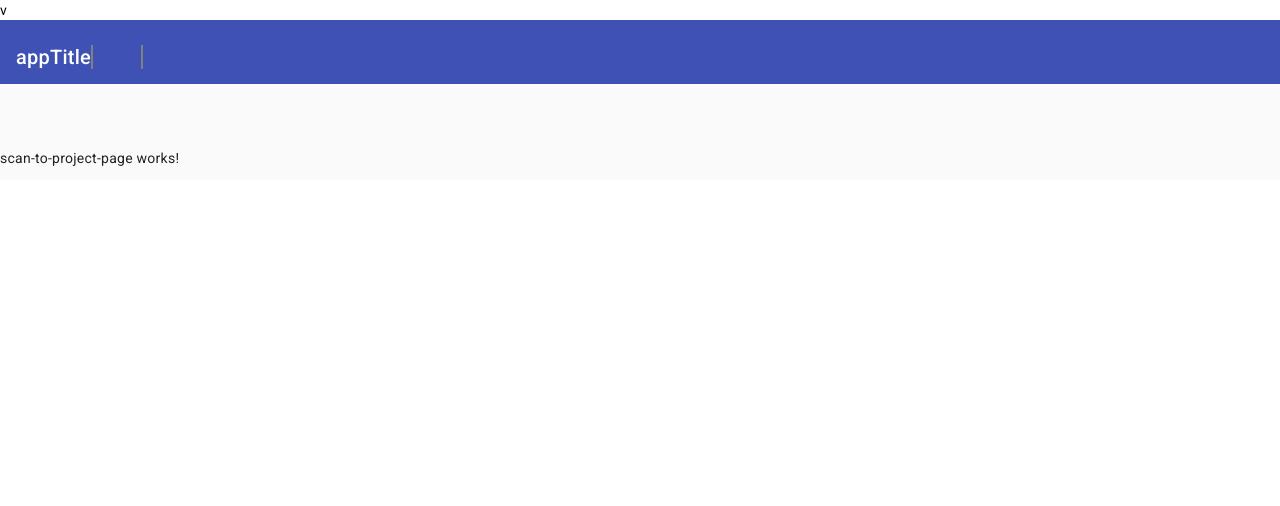
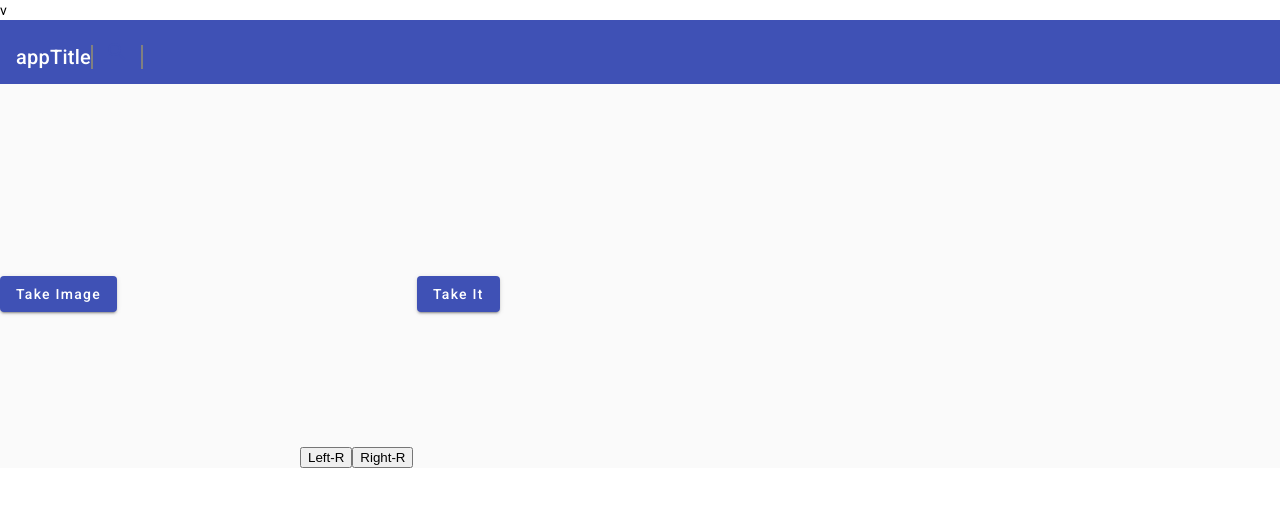
Before and after one commit to lenchan139/seafood-project-inputer, an Angular app: page /scan2project in a window 1280 px wide. Shown: the top 506 px of the page. Built offline with nearby package versions, Linux system fonts and the light colour scheme.

Commit message:
finish rotate and cropdetect testing

```diff
--- a/package.json
+++ b/package.json
@@ -20,6 +20,7 @@
     "@angular/platform-browser": "^16.2.0",
     "@angular/platform-browser-dynamic": "^16.2.0",
     "@angular/router": "^16.2.0",
+    "jscanify": "^1.2.0",
     "rxjs": "~7.8.0",
     "tslib": "^2.3.0",
     "zone.js": "~0.13.0"
--- a/src/app/app.module.ts
+++ b/src/app/app.module.ts
@@ -21,7 +21,7 @@ import {MatDialogModule} from '@angular/material/dialog';
 import {MatSelectModule} from '@angular/material/select';
 import { HomepageComponent } from './pages/homepage/homepage.component';
 import { ScanToProjectPageComponent } from './pages/scan-to-project-page/scan-to-project-page.component';
-
+import { FormsModule } from '@angular/forms';
 @NgModule({
   declarations: [
     AppComponent,
@@ -37,7 +37,7 @@ import { ScanToProjectPageComponent } from './pages/scan-to-project-page/scan-to
     AppRoutingModule,
     BrowserAnimationsModule,
 
-
+    FormsModule,
     MatMenuModule,
     MatListModule,
     MatToolbarModule,
@@ -51,6 +51,7 @@ import { ScanToProjectPageComponent } from './pages/scan-to-project-page/scan-to
     MatSnackBarModule,
     MatDialogModule,
     MatFormFieldModule,
+
   ],
   providers: [],
   bootstrap: [AppComponent]
--- a/src/app/navigation-bar/navigation-bar.component.html
+++ b/src/app/navigation-bar/navigation-bar.component.html
@@ -19,7 +19,7 @@
   v
   <mat-sidenav-container class="sidenav-container" >
 
-    <mat-sidenav id="sidenav" #drawer class="sidenav" ([ngModel])="sidenav" fixedInViewport="true"
+    <mat-sidenav id="sidenav" #drawer class="sidenav"  fixedInViewport="true"
       (elementScrolled)="updateScroll($event)" (openedChange)="onSidenavOpnedUpdate($event)"
       [attr.role]="(isHandset$ | async) || isHeadlessChrome ? 'dialog' : 'navigation'" fixedInViewport="true"
       [mode]="(isHandset$ | async) || isHeadlessChrome ? 'over' : 'side'"
--- a/src/app/pages/scan-to-project-page/scan-to-project-page.component.html
+++ b/src/app/pages/scan-to-project-page/scan-to-project-page.component.html
@@ -1 +1,38 @@
-<p>scan-to-project-page works!</p>
+<div class="all">
+    <div class="uploadPart">
+
+        <input #uploadInputElement type="file"
+        id="uploadImageInput"
+        class="file-upload" accept="image/*" capture="user"
+            (change)="onUploadImage($event)"
+            *ngIf="!isFromSteaming"
+            style="display: none;"
+            />
+            <button mat-raised-button color="primary"
+            *ngIf="!isFromSteaming"
+            (click)="openCameraCaputureDocument();"
+            >
+        Take Image
+        </button>
+
+        <canvas #uploadCanvas id="uploadCanvas" ></canvas>
+
+            <button mat-raised-button color="primary"
+
+            (click)="caputureSteamingAndToImage();"
+            >
+        Take It
+        </button>
+  </div>
+
+
+    <img #selectedImage id="selectedImage" class="selectedImage" />
+
+
+    <canvas #outputCanvas id="outputCanvas" ></canvas>
+
+    <button (click)="rotateControl(-1)">Left-R</button>
+    <button (click)="rotateControl(1)">Right-R</button>
+
+    <div class="resultCanvas" #resultCanvas ></div>
+</div>
--- a/src/app/pages/scan-to-project-page/scan-to-project-page.component.less
+++ b/src/app/pages/scan-to-project-page/scan-to-project-page.component.less
@@ -0,0 +1,9 @@
+.all{
+    .selectedImage{
+
+    }
+    #uploadCanvas{
+        max-width: 100%;
+        max-height: 100%;
+    }
+}
--- a/src/app/pages/scan-to-project-page/scan-to-project-page.component.ts
+++ b/src/app/pages/scan-to-project-page/scan-to-project-page.component.ts
@@ -1,10 +1,142 @@
-import { Component } from '@angular/core';
+import { Component, ElementRef, OnInit, ViewChild } from '@angular/core';
+import { CommonService } from 'src/app/services/common.service';
+declare const jscanify: any
+declare const cv : any
 
 @Component({
   selector: 'app-scan-to-project-page',
   templateUrl: './scan-to-project-page.component.html',
   styleUrls: ['./scan-to-project-page.component.less']
 })
-export class ScanToProjectPageComponent {
+export class ScanToProjectPageComponent implements OnInit {
+  @ViewChild('uploadInputElement') uploadImageInput: ElementRef<HTMLInputElement> | undefined
+  @ViewChild('selectedImage') selectedImage: ElementRef<HTMLImageElement> | undefined
+  @ViewChild('resultCanvas') resultCanvas: ElementRef<HTMLDivElement> | undefined
+  @ViewChild('uploadCanvas') uploadCanvas: ElementRef<HTMLCanvasElement> | undefined
+  @ViewChild('outputCanvas') outputCanvas: ElementRef<HTMLCanvasElement> | undefined
+  constructor(
+    private commonService: CommonService,
+  ) {
+
+  }
+
+  ngOnInit(): void {
+    //Called after the constructor, initializing input properties, and the first call to ngOnChanges.
+    //Add 'implements OnInit' to the class.
+
+  }
+
+
+  async onUploadImage(e: Event) {
+    console.log(e)
+    console.log(e.target)
+    const t = <HTMLInputElement>e.target
+
+    console.log(t.files)
+    if (t?.files && t?.files?.length > 0) {
+      const tfile1 = t.files[0]
+      const fileReader = new FileReader()
+      if (this.selectedImage && this.selectedImage?.nativeElement && tfile1) {
+        try {
+
+          // const buffer = await tfile1.arrayBuffer()
+
+          this.selectedImage!.nativeElement!.onload = (e) => {
+            this.convertImgToDocumentCanvas()
+          }
+          this.selectedImage!.nativeElement!.src = URL.createObjectURL(tfile1)
+
+
+
+
+        } catch (e: any) {
+          console.log('got file have error', e)
+          this.commonService.openSnackBarDefault("Converting file have erorr: ", `${e?.toString()}`)
+        }
+
+      }
+    }
+
+  }
+  isFromSteaming = false;
+  openCameraCaputureDocument() {
+
+    if (this.uploadCanvas?.nativeElement) {
+      const scanner = new jscanify();
+      navigator.mediaDevices.getUserMedia({ video: true }).then((stream) => {
+
+        const video = document.createElement('video');
+        video.srcObject = stream;
+        const canvasCtx = this.uploadCanvas!.nativeElement.getContext("2d");
+        video.onloadedmetadata = () => {
+
+          this.uploadCanvas!.nativeElement.width = video.videoWidth;
+          this.uploadCanvas!.nativeElement.height = video.videoHeight;
+
+          video.play();
+          if (canvasCtx) {
+            setInterval(() => {
+              // Draw the video frame on the canvas
+              canvasCtx.drawImage(video, 0, 0);
+
+              // Highlight the paper and draw it on the same canvas
+              const resultCanvas = scanner.highlightPaper(this.uploadCanvas!.nativeElement);
+              canvasCtx.clearRect(0, 0, this.uploadCanvas!.nativeElement.width, this.uploadCanvas!.nativeElement.height);  // Clear the canvas
+              canvasCtx.drawImage(resultCanvas, 0, 0);  // Draw the highlighted paper'
+              // console.log('vv',scanner.getCornerPoints())
+            // this.selectedImage!.nativeElement.src = ca
+            }, 10);
+          }
+        };
+      }).finally(()=>{
+        this.isFromSteaming = false;
+      });
+    }else{
+
+      // this.isFromSteaming = false;
+    }
+  }
+  caputureSteamingAndToImage(){
+    const canvasImg = this.uploadCanvas?.nativeElement.toDataURL()
+    this.isFromSteaming = false;
+    if(canvasImg){
+      this.selectedImage!.nativeElement!.onload = (e) => {
+        this.convertImgToDocumentCanvas()
+      }
+      this.selectedImage!.nativeElement.src = canvasImg
+    }
+
+  }
+  clickInputUploadImage() {
+    if (this.uploadImageInput?.nativeElement) {
+      console.log('1')
+      this.uploadImageInput.nativeElement.value = ""
+      this.uploadImageInput.nativeElement.click()
+    }
+  }
+
+  rotateControl(rotate:-1|1){
+    let src = cv.imread('generatedCanvas');
+    let dst = new cv.Mat();
+    cv.rotate(src, dst, rotate == -1 ? cv.ROTATE_90_CLOCKWISE:cv.ROTATE_90_COUNTERCLOCKWISE);
+    cv.imshow('generatedCanvas', dst);
+    src.delete()
+    dst.delete()
+  }
+
+  convertImgToDocumentCanvas() {
+    if (this.selectedImage?.nativeElement?.src && this.resultCanvas?.nativeElement) {
+      const scanner = new jscanify();
+      const paperWidth = 768 ;
+      const paperHeight = 1024;
+      const generatedCanvas = scanner.extractPaper(this.uploadCanvas!.nativeElement,paperWidth,paperHeight);
+      console.log('canvas', generatedCanvas)
+      this.resultCanvas.nativeElement.innerHTML = ''
+      this.resultCanvas.nativeElement.appendChild(generatedCanvas);
+     const f=  <HTMLCanvasElement> this.resultCanvas!.nativeElement.firstChild
+     if(f) f.id = 'generatedCanvas'
+    };
+
+  }
 
 }
--- a/src/app/services/common.service.ts
+++ b/src/app/services/common.service.ts
@@ -13,8 +13,8 @@ export class CommonService {
   private keyOfInAppUserAgent = 'app-in-webview'
   constructor(
     @Inject(PLATFORM_ID) private platformId: Object,
-    public _snackbar: MatSnackBar,
-    public dialog: MatDialog,
+    private _snackbar: MatSnackBar,
+    private dialog: MatDialog,
     private sanitizer: DomSanitizer,
     private router: Router,
     @Inject(DOCUMENT) private document: Document,
--- a/src/index.html
+++ b/src/index.html
@@ -14,7 +14,9 @@
 
   <script async src="https://cdnjs.cloudflare.com/ajax/libs/jquery/3.1.0/jquery.min.js"></script>
 
-
+  <script src="https://docs.opencv.org/4.7.0/opencv.js" async></script>
+  <!-- warning: loading OpenCV can take some time. Load asynchronously -->
+  <script src="https://cdn.jsdelivr.net/gh/ColonelParrot/jscanify@master/src/jscanify.min.js"></script>
 
 
 
```
Also changed, not shown: 1 other file (tests, documents, lock files or other folders).
